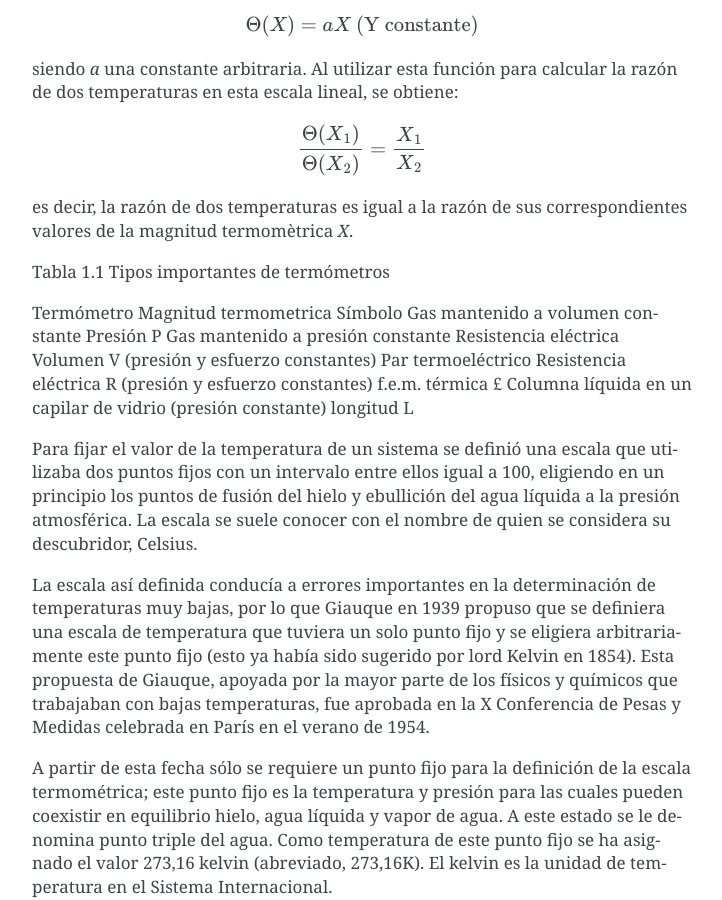
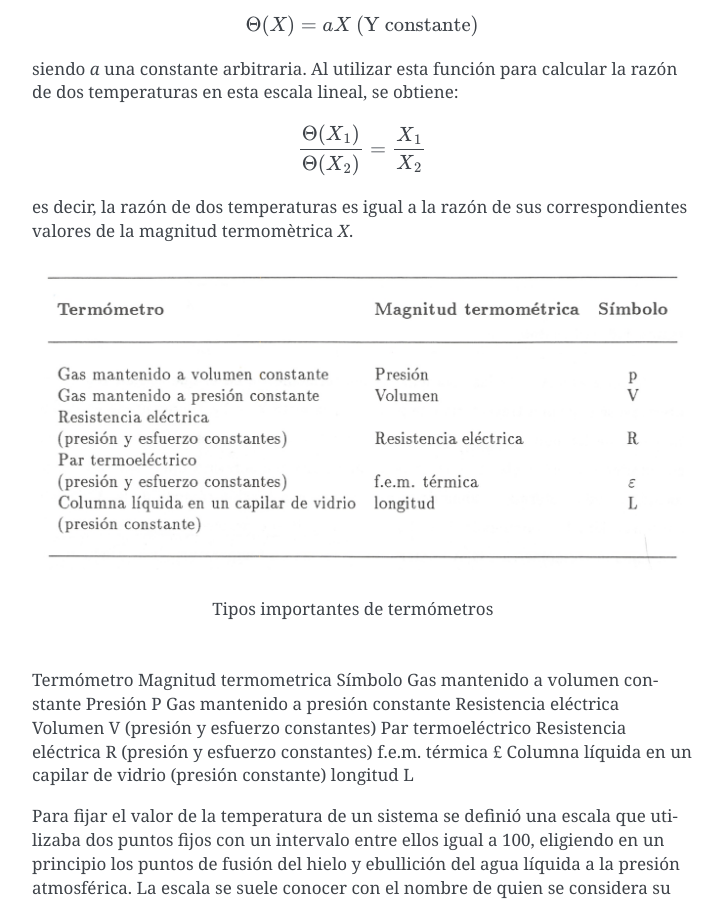
Before and after one commit to mantielero/termodinamica, a Sphinx documentation site: the page built from source/introduccion_ley_cero_temperatura.rst, in a window 1280 px wide and 900 px high, scrolled down 7394 px. Shown: the whole window, without its empty margins (388-1110 px from the left). Built offline with Sphinx 7.4.7, drawn with Linux system fonts in a browser that asks for light colours; pages that are not in the unit, such as notebooks, are missing from menus.

Commit message:
Update introduccion_ley_cero_temperatura.rst

```diff
--- a/source/introduccion_ley_cero_temperatura.rst
+++ b/source/introduccion_ley_cero_temperatura.rst
@@ -153,7 +153,11 @@ siendo *a* una constante arbitraria. Al utilizar esta función para calcular la
 
 es decir, la razón de dos temperaturas es igual a la razón de sus correspondientes valores de la magnitud termomètrica *X*.
 
-Tabla 1.1 Tipos importantes de termómetros
+.. figure:: ./img/tipos_termometro.png
+   :width: 100%
+   :align: center
+
+   Tipos importantes de termómetros
 
 Termómetro	Magnitud termometrica	Símbolo
 Gas mantenido a volumen constante	Presión	P
```
